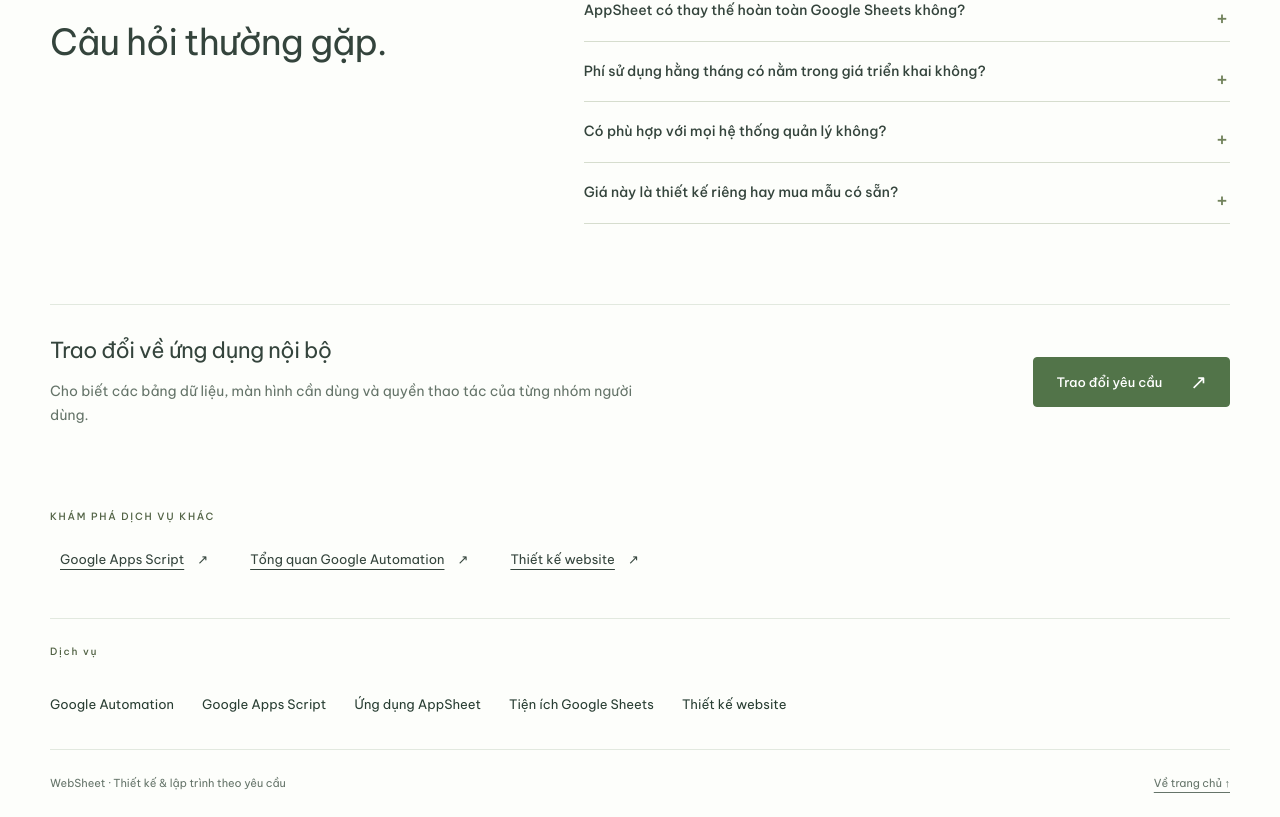
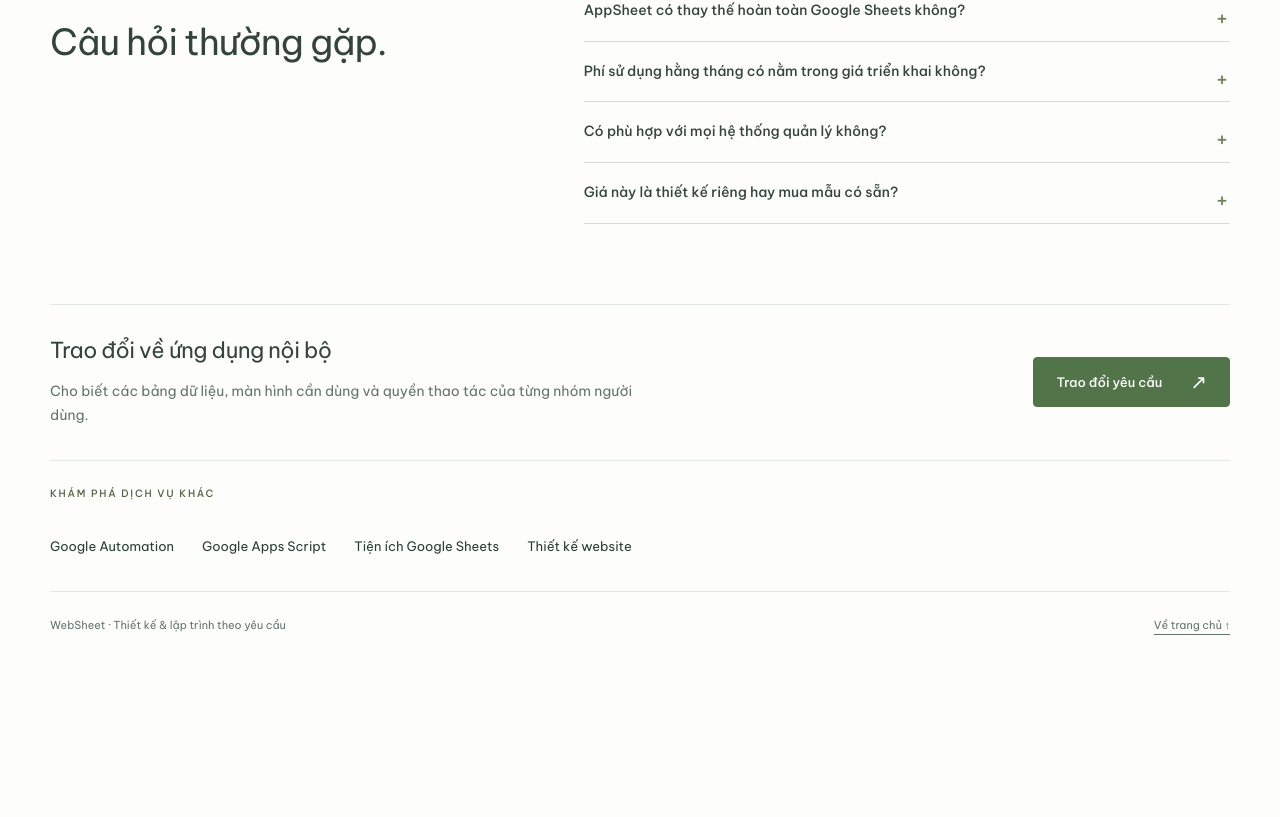
Before and after one commit to Harold-Luong/business-landing, a Nuxt app in the folder websheet/: page /dich-vu/appsheet in a window 1280 px wide. Shown: the part 1805-2622 px from the top of the page. After the commit the page ends 2464 px from the top, so only its background shows below. Built offline with nearby package versions, Linux system fonts and the light colour scheme.

Commit message:
fix: consolidate service footer navigation and remove duplicate links

```diff
--- a/websheet/app/assets/css/service.css
+++ b/websheet/app/assets/css/service.css
@@ -13,7 +13,6 @@
 }
 
 .breadcrumb a,
-.detail-related a > .link-label,
 .detail-footer a {
     text-decoration: underline;
     text-underline-offset: 5px;
@@ -221,21 +220,6 @@
     flex-shrink: 0;
 }
 
-.detail-related {
-    padding-block: 48px;
-}
-
-.detail-related > div {
-    display: flex;
-    flex-wrap: wrap;
-    gap: 18px 32px;
-    font-size: 13px;
-}
-
-.detail-related a > span {
-    margin-left: 10px;
-}
-
 .detail-footer {
     border-top: 1px solid var(--line);
     display: flex;
--- a/websheet/app/components/navigation/ServiceLinks.vue
+++ b/websheet/app/components/navigation/ServiceLinks.vue
@@ -1,12 +1,17 @@
 <script setup lang="ts">
 import { serviceMeta } from '~~/shared/site'
+const route = useRoute()
+const { isHome, localePath } = useLocale()
+const links = computed(() => serviceMeta.filter(service =>
+    localePath(service.path).replace(/\/$/, '') !== route.path.replace(/\/$/, ''),
+))
 </script>
 
 <template>
-    <nav class="footer-services" :aria-label="$t('nav.services')">
-        <p class="eyebrow">{{ $t('nav.services') }}</p>
+    <nav class="footer-services" :aria-label="$t(isHome ? 'nav.services' : 'services.closing.relatedServices')">
+        <p class="eyebrow">{{ $t(isHome ? 'nav.services' : 'services.closing.exploreOtherServices') }}</p>
         <ul>
-            <li v-for="service in serviceMeta" :key="service.path">
+            <li v-for="service in links" :key="service.path">
                 <NuxtLink :to="$localePath(service.path)">{{ $t(service.name) }}</NuxtLink>
             </li>
         </ul>
--- a/websheet/app/components/services/ServiceClosing.vue
+++ b/websheet/app/components/services/ServiceClosing.vue
@@ -4,5 +4,4 @@ defineProps<{ service: ServiceContent }>()
 </script>
 <template>
   <section v-reveal class="container detail-cta" aria-labelledby="tu-van"><div><h2 id="tu-van">{{ $t(service.ctaTitle) }}</h2><p>{{ $t(service.ctaText) }}</p></div><NuxtLink class="button button-dark" :to="$localePath(`/?plan=${service.plan}#lien-he`)">{{ $t("pricing.google.discussYourRequirements") }} <span aria-hidden="true">↗</span></NuxtLink></section>
-  <nav class="container detail-related" :aria-label="$t('services.closing.relatedServices')"><p class="eyebrow">{{ $t("services.closing.exploreOtherServices") }}</p><div><NuxtLink v-for="link in service.related" :key="link.href" :to="$localePath(link.href)"><span class="link-label">{{ $t(link.label) }}</span> <span aria-hidden="true">↗</span></NuxtLink></div></nav>
 </template>
--- a/websheet/app/data/services.ts
+++ b/websheet/app/data/services.ts
@@ -53,13 +53,7 @@ export const services = {
       }
     ],
     "ctaTitle": "services.appsScriptOrAppsheet",
-    "ctaText": "services.describeYourCurrentTasksNumberOfUsers",
-    "related": [
-      {
-        "label": "services.exploreWebsiteServices",
-        "href": "/dich-vu/thiet-ke-website/"
-      }
-    ]
+    "ctaText": "services.describeYourCurrentTasksNumberOfUsers"
   },
   "google-apps-script": {
     "name": "Google Apps Script",
@@ -119,21 +113,7 @@ export const services = {
       }
     ],
     "ctaTitle": "services.discussTheWorkflowYouWantToAutomate",
-    "ctaText": "services.prepareASampleSpreadsheetWithPrivateData",
-    "related": [
-      {
-        "label": "automation.appsheetApps",
-        "href": "/dich-vu/appsheet/"
-      },
-      {
-        "label": "services.sheetsToolsOverview",
-        "href": "/dich-vu/google-automation/"
-      },
-      {
-        "label": "hero.webDesign",
-        "href": "/dich-vu/thiet-ke-website/"
-      }
-    ]
+    "ctaText": "services.prepareASampleSpreadsheetWithPrivateData"
   },
   "appsheet": {
     "name": "automation.appsheetApps",
@@ -203,21 +183,7 @@ export const services = {
       }
     ],
     "ctaTitle": "services.discussYourInternalApp",
-    "ctaText": "services.shareTheDataTablesScreensAndAccess",
-    "related": [
-      {
-        "label": "Google Apps Script",
-        "href": "/dich-vu/google-apps-script/"
-      },
-      {
-        "label": "services.sheetsToolsOverview",
-        "href": "/dich-vu/google-automation/"
-      },
-      {
-        "label": "hero.webDesign",
-        "href": "/dich-vu/thiet-ke-website/"
-      }
-    ]
+    "ctaText": "services.shareTheDataTablesScreensAndAccess"
   },
   "tien-ich-google-sheets": {
     "name": "seo.googleSheetsTools",
@@ -272,21 +238,7 @@ export const services = {
       }
     ],
     "ctaTitle": "services.whichStepsWouldYouLikeToSimplify",
-    "ctaText": "services.describeWhatYouDoNowAndThe",
-    "related": [
-      {
-        "label": "Google Apps Script",
-        "href": "/dich-vu/google-apps-script/"
-      },
-      {
-        "label": "automation.appsheetApps",
-        "href": "/dich-vu/appsheet/"
-      },
-      {
-        "label": "hero.webDesign",
-        "href": "/dich-vu/thiet-ke-website/"
-      }
-    ]
+    "ctaText": "services.describeWhatYouDoNowAndThe"
   },
   "thiet-ke-website": {
     "name": "hero.webDesign",
@@ -331,20 +283,6 @@ export const services = {
       }
     ],
     "ctaTitle": "services.discussTheWebsiteYouNeed",
-    "ctaText": "services.shareYourWebsiteGoalsPlannedContentAnd",
-    "related": [
-      {
-        "label": "Google Apps Script",
-        "href": "/dich-vu/google-apps-script/"
-      },
-      {
-        "label": "automation.appsheetApps",
-        "href": "/dich-vu/appsheet/"
-      },
-      {
-        "label": "services.sheetsToolsOverview",
-        "href": "/dich-vu/google-automation/"
-      }
-    ]
+    "ctaText": "services.shareYourWebsiteGoalsPlannedContentAnd"
   }
 } satisfies Record<string, ServiceContent>
--- a/websheet/app/types/content.ts
+++ b/websheet/app/types/content.ts
@@ -33,6 +33,5 @@ export type ServiceContent = {
   faqs: Faq[]
   ctaTitle: string
   ctaText: string
-  related: { label: string, href: string }[]
 }
 export type QuoteDraft = { name: string, company: string, email: string, plan: QuotePlanId, budget: string, message: string }
```
